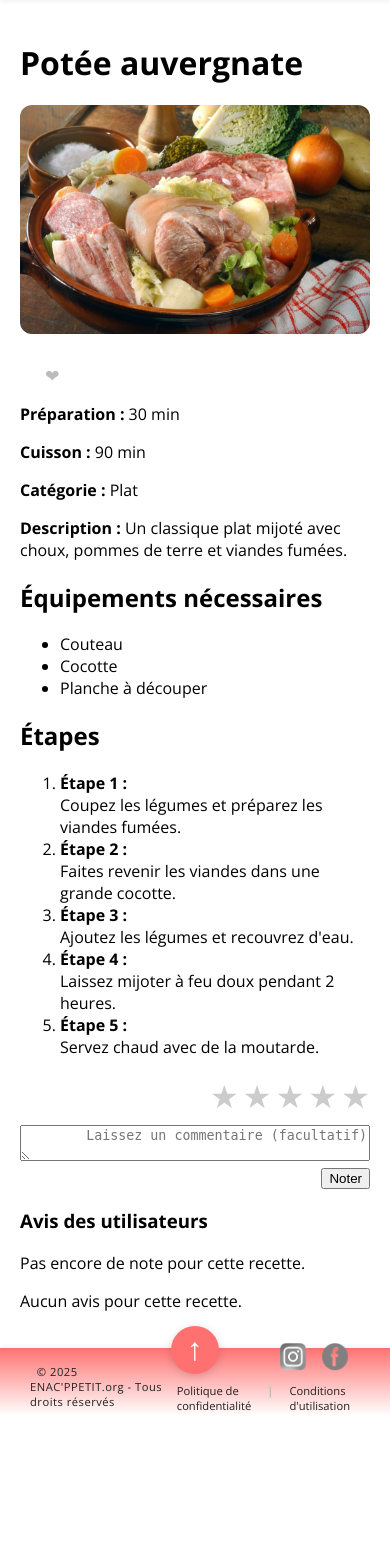
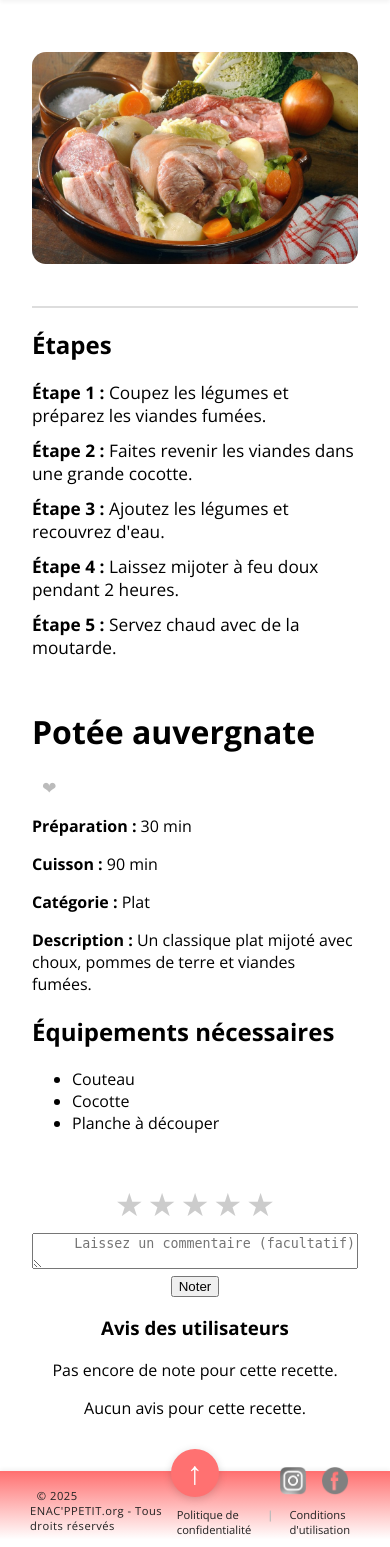
Before and after one commit to justinetsd/PROJET, a Flask app: page /recette/10311 in a window 390 px wide. Shown: the part 76-1623 px from the top of the page. Before the commit the page ends 1487 px from the top, so only its background shows below. Run offline with Flask 3, Linux system fonts and the light colour scheme; data comes from the database, SQL or seed files in the repository.

Commit message:
GROS CHANGEMENT

```diff
--- a/static/style.css
+++ b/static/style.css
@@ -612,14 +605,94 @@ html {
 
 
 .encadre-nom-recette {
-    background: #fff;
-    border: 2px solid #c2185b;
-    border-radius: 12px;
-    padding: 16px 32px;
-    font-size: 1.3em;
+    background: none;
+    border: none;
+    border-radius: 0;
+    padding: 0 0 12px 0;
+    font-size: 1.1em;
     font-weight: bold;
-    display: inline-block;
-    margin: 20px 10px 10px 0;
+    margin: 0 0 0.5cm 0;
+    box-sizing: border-box;
+    width: 100%;
+    break-inside: avoid;
+}
+
+.fiche-recette-container {
+    max-width: 1000px;
+    margin: 32px auto;
+    padding: 0 12px;
+}
+.fiche-recette-ligne {
+    display: flex;
+    flex-direction: row;
+    gap: 32px;
+    align-items: flex-start;
+    margin-bottom: 32px;
+}
+
+.fiche-photo-recette {
+    flex: 1;
+    display: flex;
+    flex-direction: column;
+    align-items: flex-start;
+}
+
+.fiche-image-adapt {
+    width: 100%;
+    height: auto;
+    border-radius: 14px;
+    display: block;
+    min-width: 220px;
+    max-width: 100%;
+}
+
+.fiche-texte-recette {
+    flex: 1;
+    min-width: 220px;
+}
+
+@media (max-width: 800px) {
+    .fiche-recette-ligne {
+        flex-direction: column;
+        align-items: center;
+        gap: 18px;
+    }
+    .fiche-photo-recette,
+    .fiche-texte-recette {
+        width: 100%;
+        min-width: 0;
+    }
+    .fiche-image-adapt {
+        width: 100%;
+        max-width: 100%;
+    }
+}
+
+.fiche-avis-utilisateurs {
+    text-align: center;
+    margin-top: 32px;
+}
+
+.fiche-etapes {
+    margin-top: 24px;
+    text-align: left;
+}
+.separateur-etapes {
+    border: none;
+    border-top: 2px solid #ddd;
+    margin: 18px 0 16px 0;
+    width: 100%;
+}
+.liste-etapes {
+    list-style: none;
+    padding-left: 0;
+    margin: 0;
+}
+.liste-etapes li {
+    margin-bottom: 12px;
+    font-size: 1.08em;
+    position: relative;
+    padding-left: 0;
 }
 
 .categories-links {
--- a/templates/Unerecette.html
+++ b/templates/Unerecette.html
@@ -1,45 +1,49 @@
 {% extends "base.html" %}
 {% block content %}
-    <h1>{{ recipe['title'] }}</h1>
+<div class="fiche-recette-container">
+    <div class="fiche-recette-ligne">
         {% if recipe['image'] %}
-    <div style="text-align: center; margin-bottom: 24px;">
-        <img src="{{ url_for('static', filename=recipe['image']) }}" alt="Image de la recette" style="max-width: 350px; border-radius: 12px;">
+        <div class="fiche-photo-recette">
+            <img src="{{ url_for('static', filename=recipe['image']) }}" alt="Image de la recette" class="fiche-image-adapt">
+            <div class="fiche-etapes">
+                <hr class="separateur-etapes">
+                <h2>Étapes</h2>
+                <ul class="liste-etapes">
+                    {% for step in steps %}
+                        <li><strong>Étape {{ loop.index }} :</strong> {{ step['Contenu'] }}</li>
+                    {% endfor %}
+                </ul>
+            </div>
         </div>
         {% endif %}
+        <div class="fiche-texte-recette">
+            <h1>{{ recipe['title'] }}</h1>
             {% if est_favori %}
-    <form action="{{ url_for('retirer_favori', recette_id=recipe['Recette_id']) }}" method="post" class="form-favori" style="margin-left: 15px;">
+                <form action="{{ url_for('retirer_favori', recette_id=recipe['Recette_id']) }}" method="post" class="form-favori" style="margin-left: 0;">
                     <button type="submit" class="coeur-btn">
                         <span class="coeur actif">&#10084;</span>
                     </button>
                 </form>
             {% else %}
-    <form action="{{ url_for('ajouter_favori', recette_id=recipe['Recette_id']) }}" method="post" class="form-favori" style="margin-left: 15px;">
+                <form action="{{ url_for('ajouter_favori', recette_id=recipe['Recette_id']) }}" method="post" class="form-favori" style="margin-left: 0;">
                     <button type="submit" class="coeur-btn">
                         <span class="coeur">&#10084;</span>
                     </button>
                 </form>
             {% endif %}
-
             <p><strong>Préparation :</strong> {{ recipe['Preptime'] }} min</p>
             <p><strong>Cuisson :</strong> {{ recipe['Cooktime'] }} min </p>
             <p><strong>Catégorie :</strong> {{ recipe['category'] }}</p>
             <p><strong>Description :</strong> {{ recipe['description'] }}</p>
-
             <h2>Équipements nécessaires</h2>
             <ul>
                 {% for eq in equipements %}
                     <li>{{ eq['Name'] }}</li>
                 {% endfor %}
             </ul>
-    <h2>Étapes</h2>
-<ol>
-    {% for step in steps %}
-        <li>
-            <strong>Étape {{ step['Num_step'] }} :</strong><br>
-            {{ step['Contenu'] }}
-        </li>
-    {% endfor %}
-</ol>
+        </div>
+    </div>
+    <div class="fiche-avis-utilisateurs">
         <form action="{{ url_for('noter_recette', recette_id=recipe['Recette_id']) }}" method="post" class="etoiles-notation">
             {% for i in range(5, 0, -1) %}
                 <input type="radio" id="star{{ i }}" name="note" value="{{ i }}">
@@ -82,7 +86,8 @@
         {% else %}
             <p>Aucun avis pour cette recette.</p>
         {% endif %}
-
+    </div>
+</div>
 <script>
 function voirPlusAvis() {
     document.querySelectorAll('.avis-cache').forEach(function(li) {
@@ -91,8 +96,4 @@ function voirPlusAvis() {
     document.getElementById('voir-plus-btn').style.display = 'none';
 }
 </script>
-
-
-
-
 {% endblock %}
```
Also changed, not shown: other parts of static/style.css (+109 -18 lines), templates/automne.html (+25 -34 lines), templates/ete.html (+25 -34 lines), templates/hiver.html (+25 -34 lines), templates/printemps.html (+25 -34 lines), templates/recettes.html (+15 -9 lines). Lines whose indentation alone changed are shown as unchanged.
